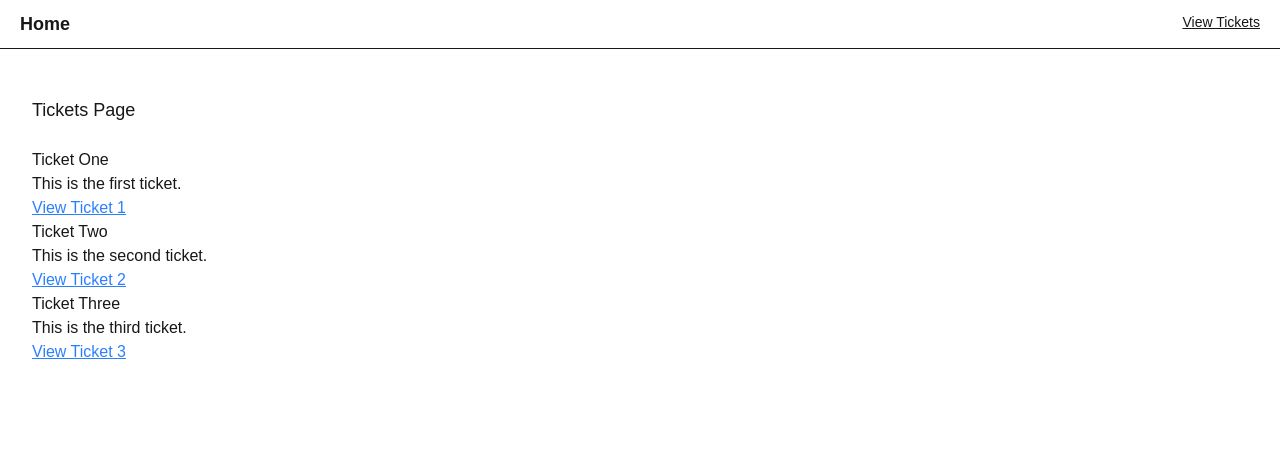
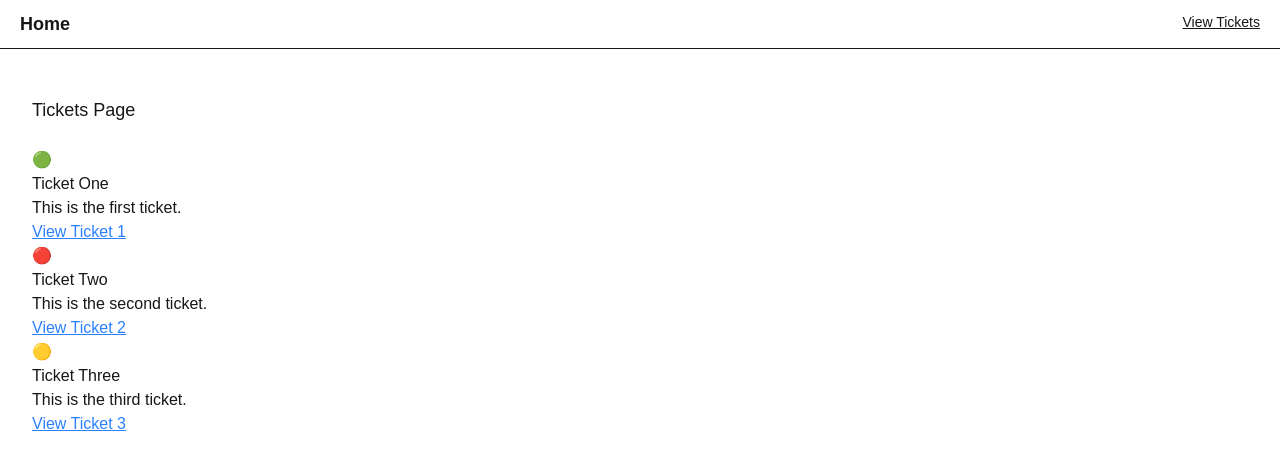
Before and after one commit to HakimBenyoucef/the-road-to-next-app, a Next.js app: page /tickets in a window 1280 px wide. Shown: the top 470 px of the page. Built offline with nearby package versions, Linux system fonts and the light colour scheme.

Commit message:
use "const Assertions"

```diff
--- a/package.json
+++ b/package.json
@@ -7,7 +7,8 @@
     "build": "next build --webpack",
     "start": "next start",
     "lint": "eslint",
-    "lint-fix": "eslint --fix"
+    "lint-fix": "eslint --fix",
+    "type": "tsc --noEmit"
   },
   "dependencies": {
     "next": "16.0.1",
--- a/src/app/tickets/page.tsx
+++ b/src/app/tickets/page.tsx
@@ -2,6 +2,12 @@ import Link from "next/link";
 
 import { initialTickets } from "@/data";
 import { ticketDetailPath } from "@/paths";
+
+const TICKET_ICONS = {
+  OPEN: "🟢",
+  DONE: "🔴",
+  IN_PROGRESS: "🟡",
+};
 
 const TicketsPage = () => {
   return (
@@ -9,12 +15,17 @@ const TicketsPage = () => {
       <h2 className="text-lg">Tickets Page</h2>
       <br />
       <ul>
-                {initialTickets.map(ticket => (
-                   <div key={ticket.id}> <li>
+        {initialTickets.map((ticket) => (
+          <div key={ticket.id}>
+            <span>{TICKET_ICONS[ticket.status]} </span>
+            <li>
               <h3>{ticket?.title}</h3>
               <p>{ticket?.description}</p>
             </li>
-                    <Link href={ticketDetailPath(ticket.id)} className="text-blue-500 underline">
+            <Link
+              href={ticketDetailPath(ticket.id)}
+              className="text-blue-500 underline"
+            >
               View Ticket {ticket.id}
             </Link>
             <br />
--- a/src/data.ts
+++ b/src/data.ts
@@ -1,5 +1,5 @@
 export const initialTickets = [
-  { id: "1", title: "Ticket One", description: "This is the first ticket." },
-  { id: "2", title: "Ticket Two", description: "This is the second ticket." },
-  { id: "3", title: "Ticket Three", description: "This is the third ticket." },
+  { id: "1", title: "Ticket One", description: "This is the first ticket." , status: "OPEN" as const},
+  { id: "2", title: "Ticket Two", description: "This is the second ticket." , status: "DONE" as const},
+  { id: "3", title: "Ticket Three", description: "This is the third ticket." , status: "IN_PROGRESS" as const},
 ];
```
Also changed, not shown: src/app/tickets/[ticketId]/page.tsx (+5 -5 lines). Lines whose indentation alone changed are shown as unchanged.
